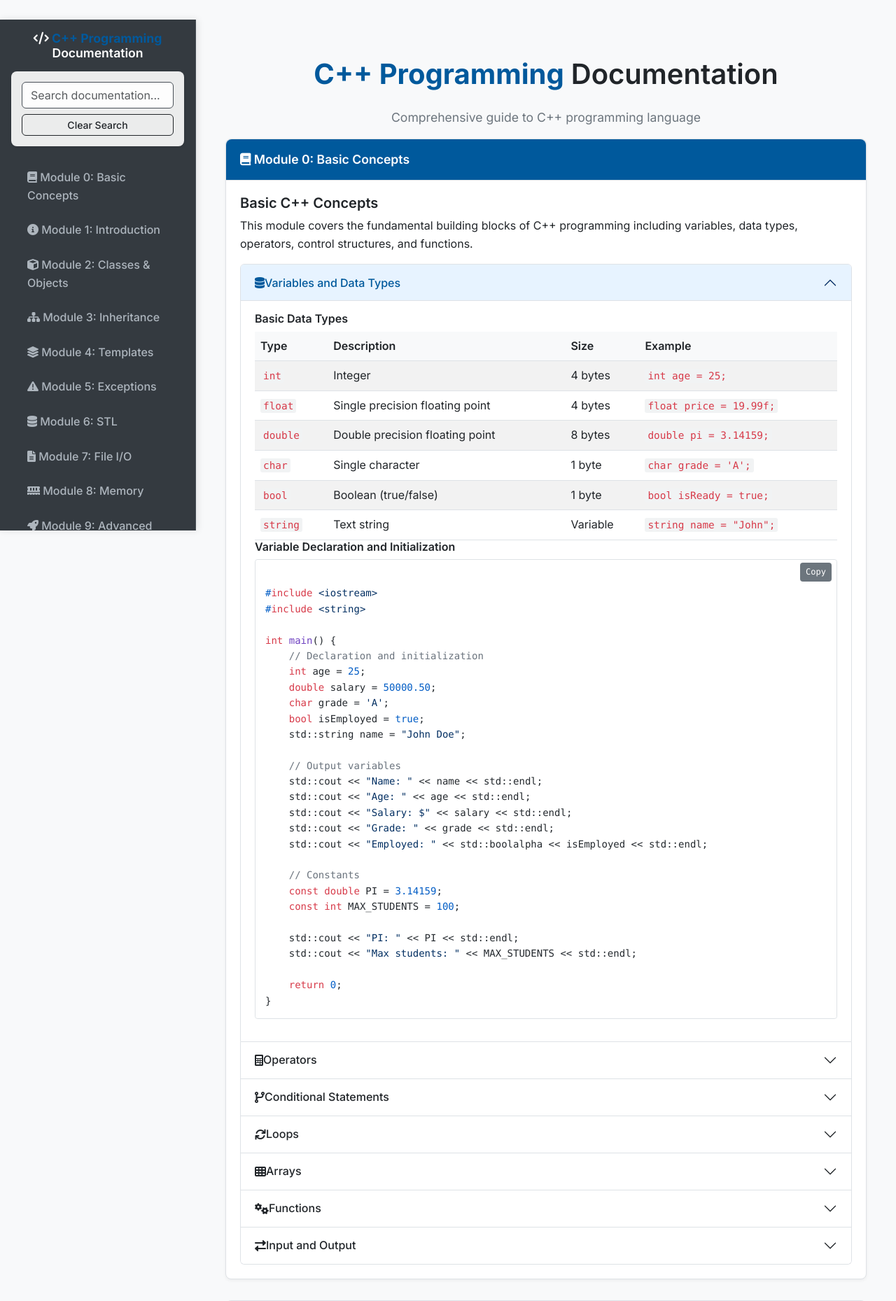
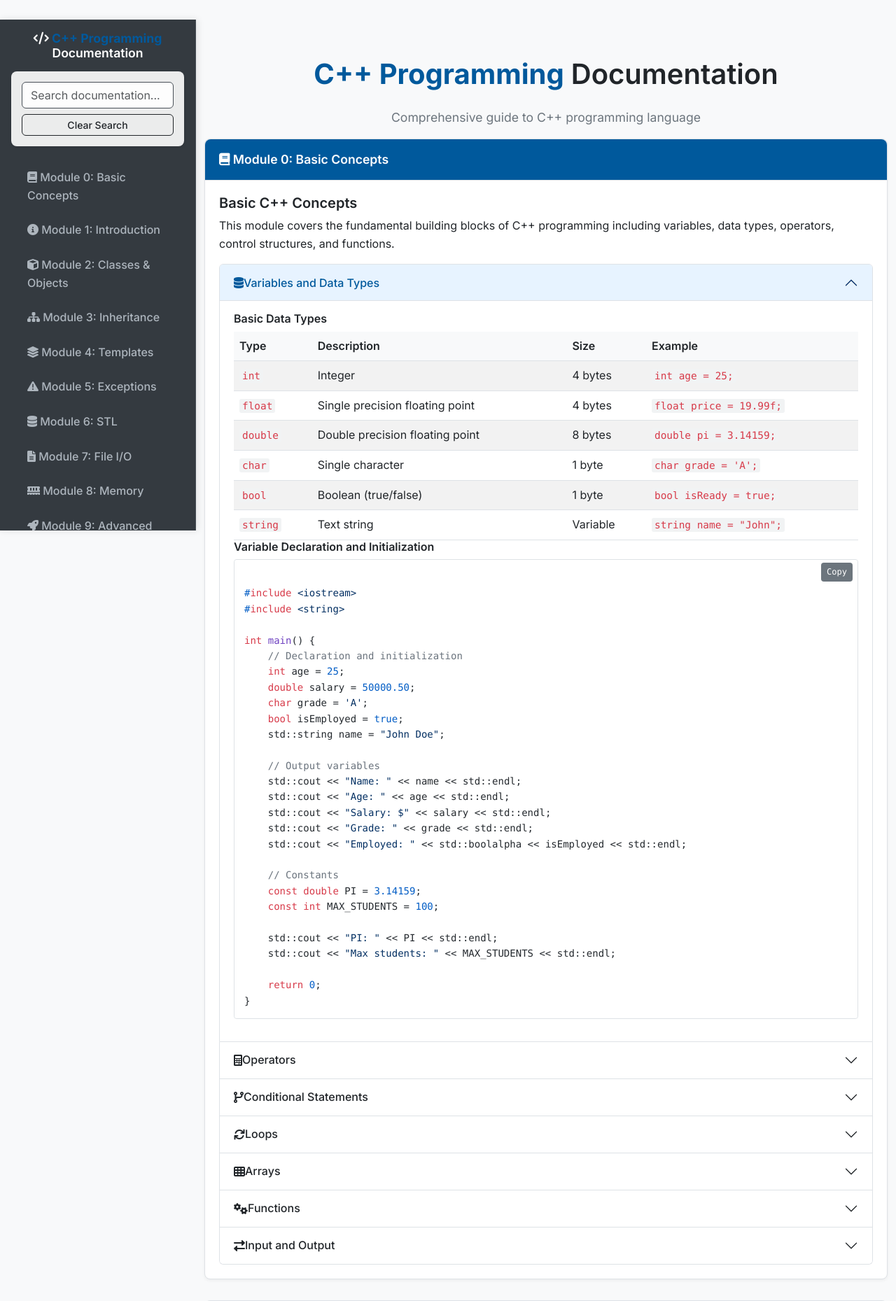
Before and after one commit to nikhildubey-23/sparksolutions, a Flask app: page /cpp-lang in a window 1280 px wide. Shown: the part 42-1901 px from the top of the page at 70% size. Run offline with Flask 3, Linux system fonts and the light colour scheme; some libraries are stand-ins or nearby versions.

Commit message:
padding repair in c++ docs

```diff
--- a/templates/cpp_lang.html
+++ b/templates/cpp_lang.html
@@ -49,7 +49,7 @@
         }
         .main-content {
             margin-left: 280px;
-            padding: 30px;
+            padding: 30px 0;
             max-width: 1200px;
         }
 
```
